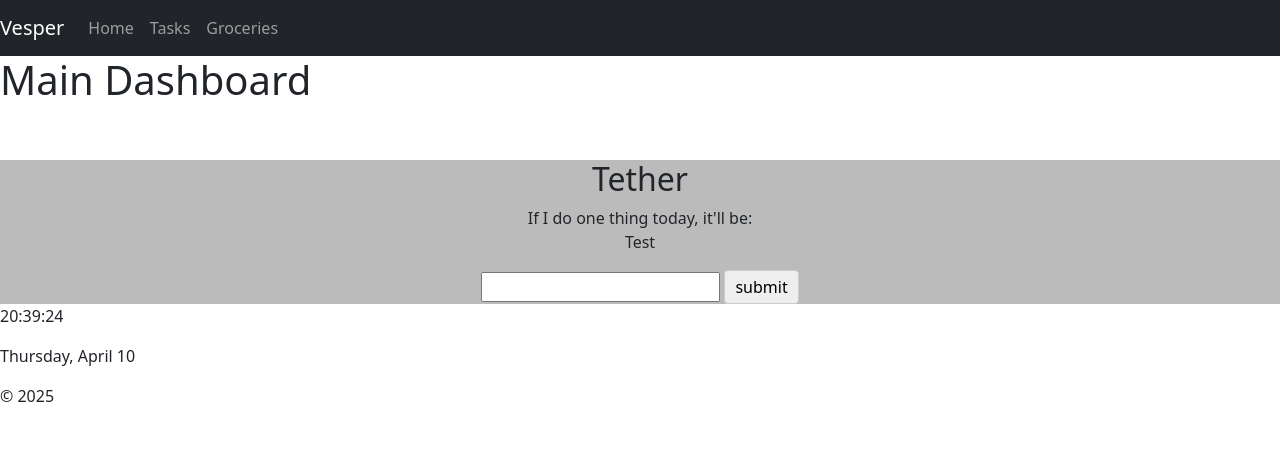
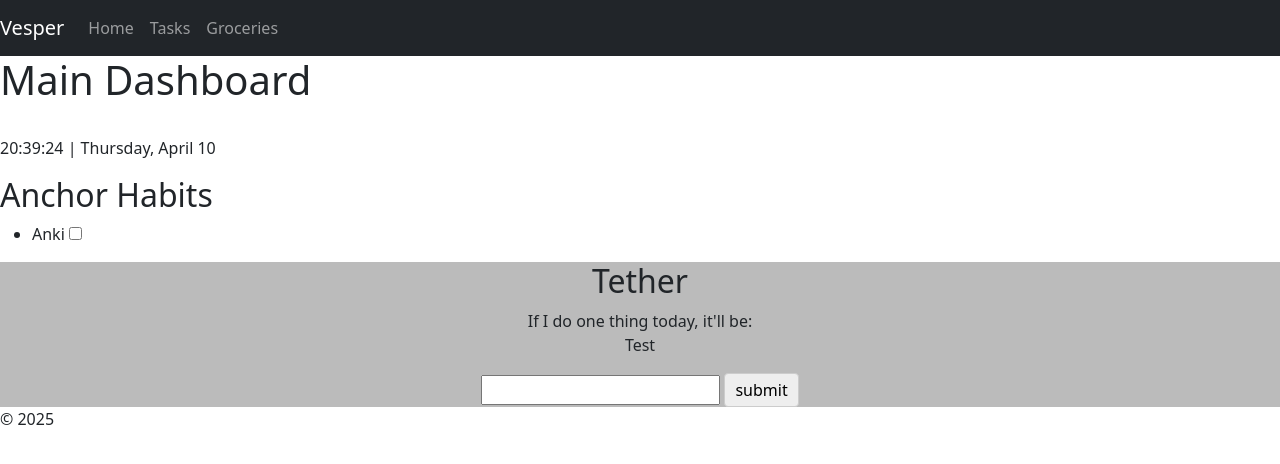
Before and after one commit to isaacrosdail/project-vesper, a Flask app: page / in a window 1280 px wide. Shown: the top 464 px of the page. Run offline with Flask 3, Linux system fonts and the light colour scheme; some libraries are stand-ins or nearby versions.

Commit message:
Begin dashboard display for Anchor Habits, add JS function to mark habits complete via checkbox with immediate POST

```diff
--- a/app/blueprints/main_routes.py
+++ b/app/blueprints/main_routes.py
@@ -1,5 +1,6 @@
 from flask import Blueprint, render_template
-
+from app.database import get_session
+from app.modules.tasks import repository as tasks_repo
 # Other imports
 from datetime import datetime
 
@@ -7,8 +8,28 @@ main_bp = Blueprint('main', __name__)
 
 @main_bp.route("/")
 def home():
+
     # Display current time on splash screen
     current_time = datetime.now()
     time_display = current_time.strftime("%H:%M:%S")
     date_display = current_time.strftime("%A, %B %d")
-    return render_template("index.html", time_display=time_display, date_display=date_display)
+
+    # Enable checking whether completed_at == today
+    today = datetime.today()
+
+    # Get Tasks to pass Anchor Habits to display
+    session = get_session()
+
+    # Get all tasks
+    tasks = tasks_repo.get_all_tasks(session)
+    # Then filter anchor habits from that
+    anchor_habits = [
+        task for task in tasks
+        if task.type == "habit" and task.is_anchor
+    ]
+
+    return render_template("index.html",
+                           time_display=time_display,
+                           date_display=date_display,
+                           today=today,
+                           anchor_habits = anchor_habits)
--- a/app/blueprints/tasks_routes.py
+++ b/app/blueprints/tasks_routes.py
@@ -41,12 +41,17 @@ def add_task():
         task_data = {
             "title": request.form.get("title"),
             "type": request.form.get("type"),
+            # Value for checkbox is irrelevant
+            # If checked, then value is not None, so bool=True (ie, it exists)
+            # Otherwise it is None, in which case bool=False
+            "is_anchor": bool(request.form.get("is_anchor"))
         }
         # Creating new task Task object
         new_task = Task(
             title=task_data["title"],
             type=task_data["type"],
             is_done=False,
+            is_anchor=task_data["is_anchor"],
             created_at=datetime.now(),
             completed_at=None
         )
--- a/app/modules/tasks/models.py
+++ b/app/modules/tasks/models.py
@@ -12,6 +12,7 @@ class Task(Base):
     title = Column(String(255))
     is_done = Column(Boolean, default=False)
     type = Column(String(50), default='todo')
+    is_anchor = Column(Boolean, default=False)
     created_at = (Column(DateTime, default=datetime.now))
     completed_at = (Column(DateTime, nullable=True))
 
@@ -21,6 +22,7 @@ class Task(Base):
         "title": "Task",
         "is_done": "Status",
         "type": "Type",
+        "is_anchor": "Anchor Habit?",
         "created_at": "Created",
         "completed_at": "Completed"
     }
--- a/app/static/js/index.js
+++ b/app/static/js/index.js
@@ -23,3 +23,36 @@ tetherResult.onclick = () => {
     tetherText.classList.remove("hidden");
     tetherSubmitBtn.classList.remove("hidden");
 }
+
+// Function that activates when checkbox for anchor habits are checked, indicating completion
+// Function will then use fetch() to trigger POST to tell Flask to update DB
+function markHabitComplete(taskId) {
+    // Fetch sends a request to flask server
+    // POSTing to a dynamic URL like /complete_habit/7
+    // Translation: "Hey, mark habit 7 as complete"
+    fetch(`/complete_habit/${taskId}`, {
+        // Request config
+        // Making a POST request | Set Content-Type to application/json even if
+        // we're not sending a body (good habit)
+        method: "POST",
+        headers: {
+            'Content-Type': 'application/json'
+        }
+        // BODY
+    })
+    // Waits for Flask's response
+    // .json() converts it from a raw response to usable JS object ( {success: true} )
+    .then(response => response.json())
+    // Once you have that response, do something - here, just log it
+    // Later, could update the UI, disable the checkbox, add animation, etc
+    .then(data => {
+        console.log('Habit marked complete:', data);
+        // Optional, update UI here later
+    })
+    // Error Catching
+    // If network fails or Flask throws an error, you'll see it here
+    // Could later show a popup, retry, etc.
+    .catch(error => {
+        console.error('Error marking habit complete:', error)
+    });
+}
--- a/app/templates/index.html
+++ b/app/templates/index.html
@@ -5,20 +5,34 @@
 {% block title %}Dashboard{% endblock %}
 
 {% block content %}
-    <h1>Main Dashboard</h1><br><br>
+    <h1>Main Dashboard</h1><br>
+    <p>{{time_display}} | {{date_display}}</p>
 
+    <!-- Habits Display -->
+    <div class="anchor-habits-card">
+        <h2>Anchor Habits</h2>
+        <!-- Just print names in UL for now -->
+        <ul>
+        {% for anchor_habit in anchor_habits %}
+            <li>
+                {{ anchor_habit.title }}
+                <input type="checkbox"
+                    {% if anchor_habit.completed_at == today %}checked{% endif %}
+                    onchange="markHabitComplete({{ anchor_habit.id }})">
+            </li>
+        {% endfor %}
+        </ul>
+
+    </div>
+    <!-- Tether Card-->
     <div class="tether-card">
         <h2>Tether</h2>
-
         <label>If I do one thing today, it'll be: </label>
         <p id="tether-result">Test</p>
         <input id="tether-text">
         <button class="button" id="tether-submit">submit</button>
-
     </div>
 
-    <p>{{time_display}}</p>
-    <p>{{date_display}}</p>
 {% endblock %}
 
 {% block scripts %}
--- a/app/templates/tasks/add_task.html
+++ b/app/templates/tasks/add_task.html
@@ -15,6 +15,8 @@
             <option value="habit">Habit</option>
         </select><br>
 
+        <input type="checkbox" name="is_anchor" value="True">Anchor Habit?<br>
+
         <button class="button" type="submit">Submit</button>
     </form>
 {% endblock %}
```
Also changed, not shown: vesper.db.
